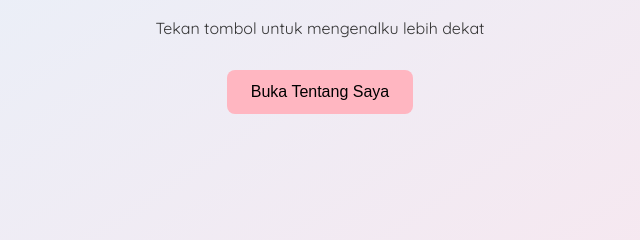
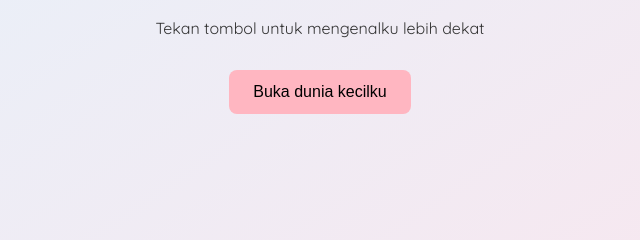
Before and after one commit to sabrinadev222/Portofolio-revisi-web, a plain HTML site: page index.html in a window 1280 px wide. Shown: the part 426-666 px from the top of the page, 320-960 px from the left. Drawn offline with Linux system fonts and the light colour scheme.

Commit message:
hai hilwa

```diff
--- a/index.html
+++ b/index.html
@@ -11,7 +11,7 @@
   <div id="welcome" class="welcome-screen">
     <h1>🌸 Selamat Datang 🌸</h1>
     <p>Tekan tombol untuk mengenalku lebih dekat</p>
-    <button onclick="bukaProfil()">Buka Tentang Saya</button>
+    <button onclick="bukaProfil()">Buka dunia kecilku</button>
     <div class="kutipan"><span id="typewriter"></span></div>
   </div>
 
```
